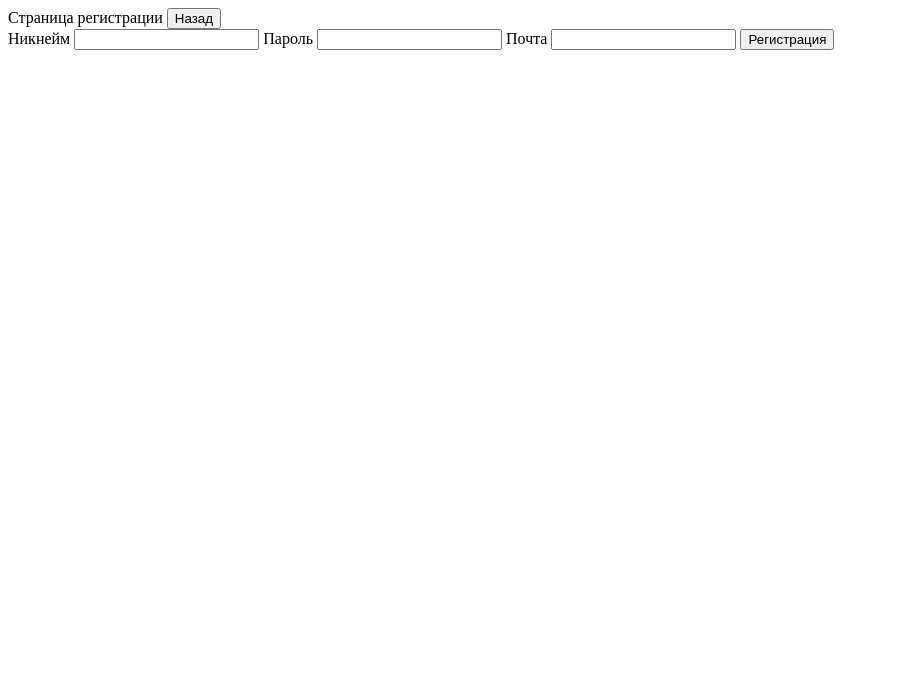
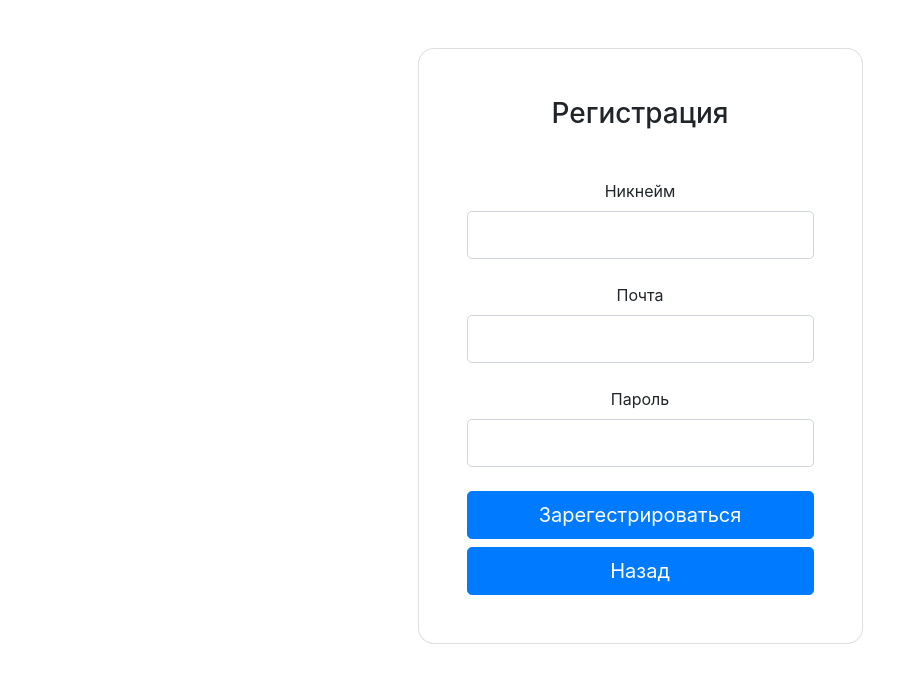
Before and after one commit to TetherOne/forum, a Flask app: page /register in a window 1280 px wide. Shown: the top 691 px of the page, without its empty margins (0-918 px from the left). Run offline with Flask 3, Linux system fonts and the light colour scheme; some libraries are stand-ins or nearby versions.

Commit message:
ad some changes

```diff
--- a/app.py
+++ b/app.py
@@ -1,8 +1,7 @@
 from flask import Flask, flash, redirect, url_for
 from flask import render_template
 from flask import request
-
-from flask_login import LoginManager
+from flask_login import login_user
 
 from sqlalchemy.orm import sessionmaker
 from sqlalchemy.orm import Session
--- a/templates/auth/register.html
+++ b/templates/auth/register.html
@@ -2,11 +2,10 @@
 <html lang="en">
 <head>
  <meta charset="UTF-8">
-    <title>Title</title>
+ <title>Регистрация</title>
+ <link rel="stylesheet" href="https://stackpath.bootstrapcdn.com/bootstrap/4.3.1/css/bootstrap.min.css">
 </head>
 <body>
-Страница регистрации
-<button onclick="location.href='/';">Назад</button>
 
 {% if error %}
   <p style="color: red;">{{ error }}</p>
@@ -22,29 +21,39 @@
  {% endif %}
 {% endwith %}
 
+<form method="POST" class="container py-5 h-100 d-flex flex-column justify-content-between">
+ <div class="row d-flex justify-content-center align-items-center h-100">
+  <div class="col-12 col-md-8 col-lg-6 col-xl-5">
+    <div class="card shadow-2-strong" style="border-radius: 1rem;">
+      <div class="card-body p-5 text-center">
+
+         <h3 class="mb-5">Регистрация</h3>
+
+         <div class="form-outline mb-4">
+           <label class="form-label" for="username">Никнейм</label>
+           <input type="text" id="username" class="form-control form-control-lg" name="username" />
+         </div>
+
+          <div class="form-outline mb-4">
+           <label class="form-label" for="email">Почта</label>
+           <input type="email" id="text" class="form-control form-control-lg" name="email" />
+         </div>
+
+         <div class="form-outline mb-4">
+           <label class="form-label" for="password">Пароль</label>
+           <input type="password" id="password" class="form-control form-control-lg" name="password" />
+         </div>
+
+         <button class="btn btn-primary btn-lg btn-block" type="submit">Зарегестрироваться</button>
 
 
-<form action="/register" method="POST">
-   <a>
-       Никнейм
-       <input type="text" name="username">
-   </a>
+         <button onclick="location.href='/';" class="btn btn-primary btn-lg btn-block" type="button">Назад</button>
 
-   <a>
-       Пароль
-       <input type="text" name="password">
-   </a>
-
-    <a>
-       Почта
-       <input type="text" name="email">
-   </a>
-
-   <!-- Добавляем кнопку отправки -->
-   <input type="submit" value="Регистрация">
+      </div>
+    </div>
+  </div>
+ </div>
 </form>
-
-
 
 </body>
 </html>
--- a/templates/forum/main_page.html
+++ b/templates/forum/main_page.html
@@ -6,7 +6,9 @@
 </head>
 <body>
 
-<h1>Всем привет</h1>
+<h1>Форум</h1>
+
+
 
 
 <button onclick="window.location.href='{{ url_for('register_page') }}';">Регистрация</button>
--- a/templates/forum/page_not_found_error.html
+++ b/templates/forum/page_not_found_error.html
@@ -7,7 +7,5 @@
 <body>
 ничего не нашел
 
-<button onclick="location.href='/';">Вернуться на главную страницу</button>
-
 </body>
 </html>
```
Also changed, not shown: templates/auth/login.html (+26 -13 lines), db.sqlite3. Lines whose indentation alone changed are shown as unchanged.
